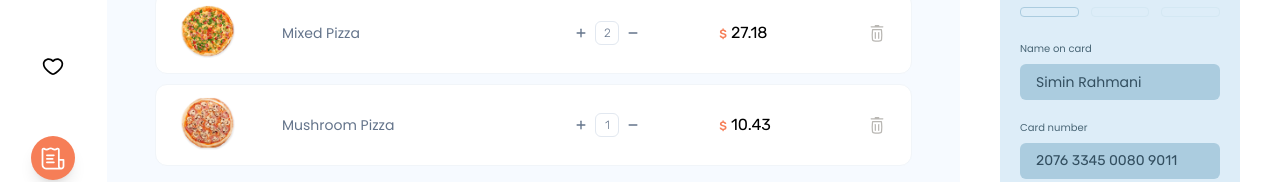
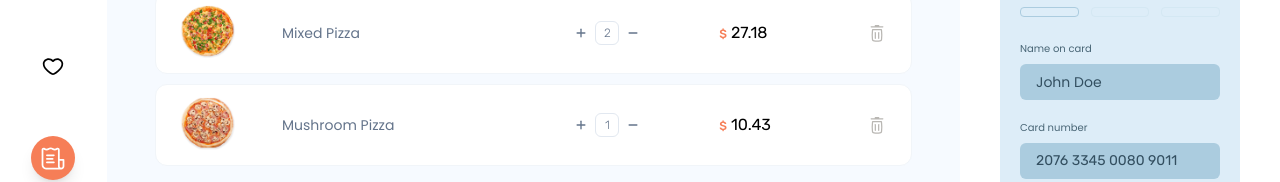
Before and after one commit to SiminDev/Food-Delivery, a React (Create React App) app: page /invoice in a window 1280 px wide. Shown: the part 188-370 px from the top of the page. Built offline with nearby package versions, Linux system fonts and the light colour scheme; the HTML template or start-up script is replaced by a standard one.

Commit message:
edit ux writing

```diff
--- a/src/Pages/Home/header.jsx
+++ b/src/Pages/Home/header.jsx
@@ -7,7 +7,7 @@ function Header() {
       <div className="w-full h-40 rounded-2xl relative bg-secondary-200 mb-12">
         <div className="w-full h-full rounded-2xl relative overflow-hidden">
           <div className="absolute top-6 left-10 font-body">
-            <p className="mb-2 text-secondary-600">Hello Simin,</p>
+            <p className="mb-2 text-secondary-600">Hello John,</p>
             <p className="text-sm font-light text-secondary-500">
               Get free delivery every $20 purchase 🎉
             </p>
--- a/src/Pages/Invoice/payment.jsx
+++ b/src/Pages/Invoice/payment.jsx
@@ -40,7 +40,7 @@ function CardInfo() {
         </label>
         <input
           className="w-full py-2 px-4 rounded-md bg-secondary-400 text-sm text-secondary-600 focus:outline-none"
-          value="Simin Rahmani"
+          value="John Doe"
         />
       </div>
       <div>
```
